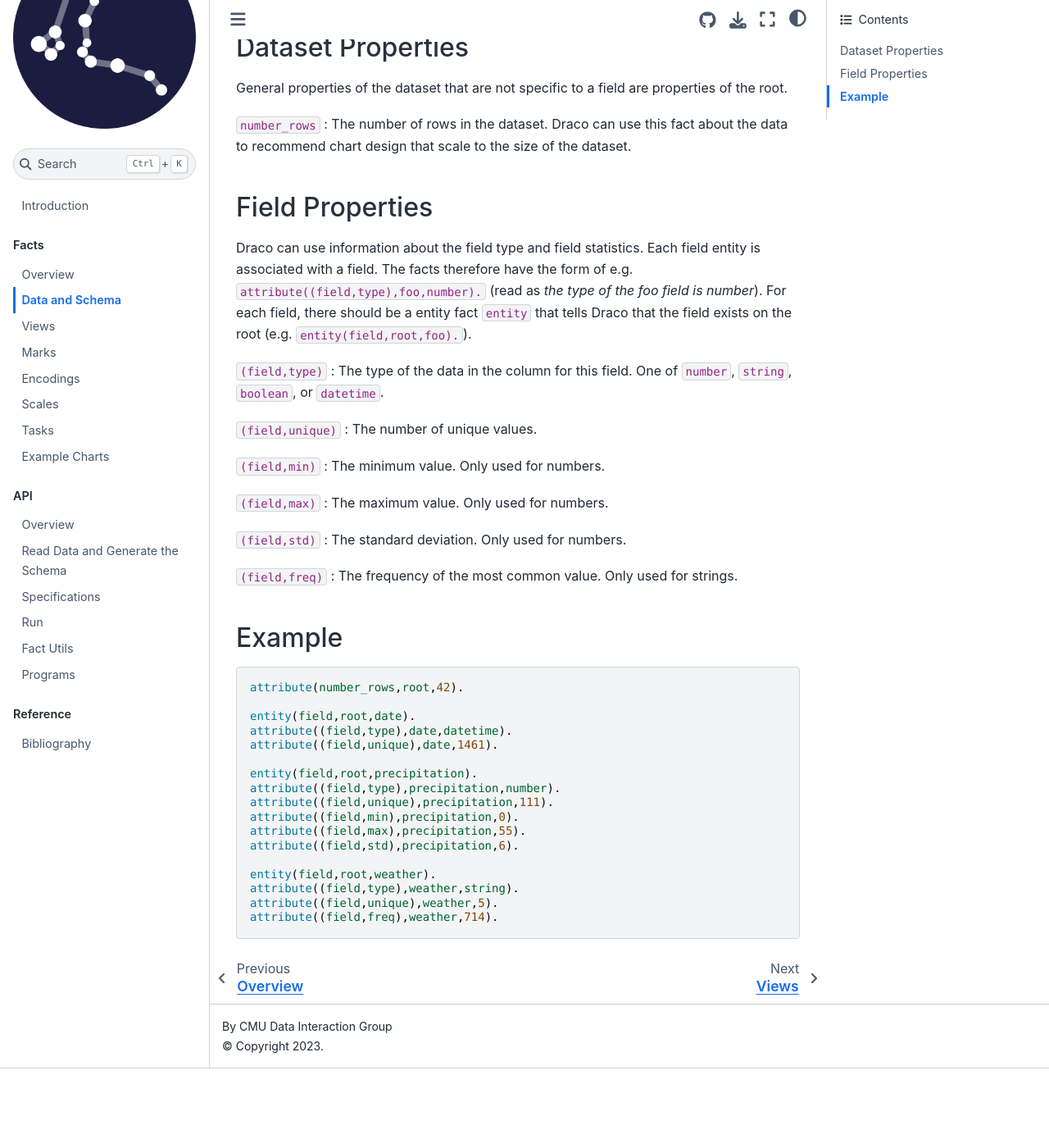
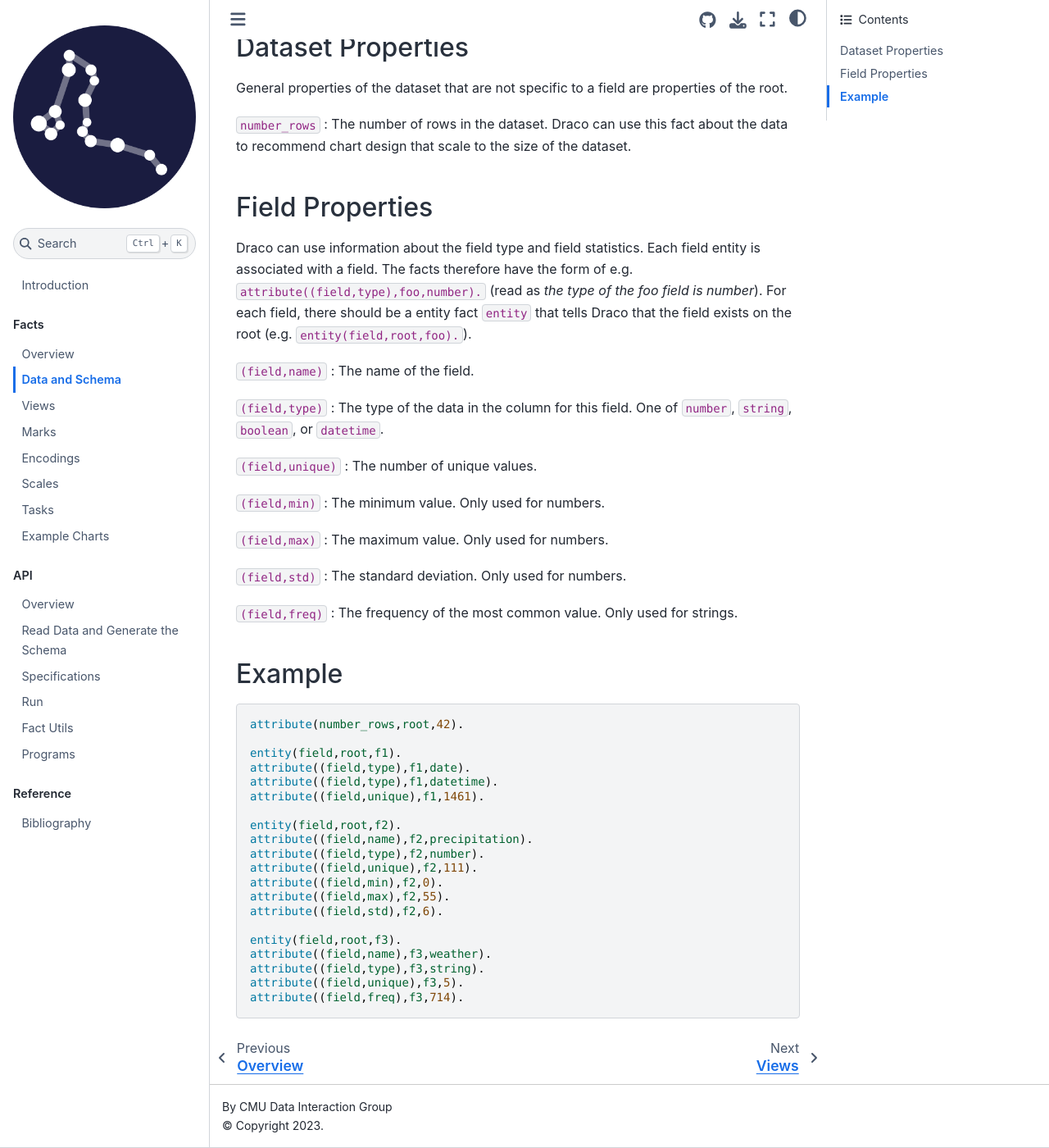
Before and after one commit to cmudig/draco2, a Jupyter Book: the page built from docs/facts/schema.md, in a window 1280 px wide and 1400 px high, scrolled down 334 px. Shown: the whole window at 82% size. Built offline with Jupyter Book 1.0.4 settings and Sphinx 7.4.7 and the Sphinx Book theme 1.1.4, drawn with Linux system fonts in a browser that asks for light colours; before the commit the page ends 1637 px from its top, so only the background shows below that.

Commit message:
docs: support field name

````diff
--- a/docs/facts/schema.md
+++ b/docs/facts/schema.md
@@ -16,6 +16,9 @@ General properties of the dataset that are not specific to a field are propertie
 ## Field Properties
 
 Draco can use information about the field type and field statistics. Each field entity is associated with a field. The facts therefore have the form of e.g. `attribute((field,type),foo,number).` (read as _the type of the foo field is number_). For each field, there should be a entity fact `entity` that tells Draco that the field exists on the root (e.g. `entity(field,root,foo).`).
+
+`(field,name)`
+: The name of the field.
 
 `(field,type)`
 : The type of the data in the column for this field. One of `number`, `string`, `boolean`, or `datetime`.
@@ -40,19 +43,22 @@ Draco can use information about the field type and field statistics. Each field
 ```prolog
 attribute(number_rows,root,42).
 
-entity(field,root,date).
-attribute((field,type),date,datetime).
-attribute((field,unique),date,1461).
+entity(field,root,f1).
+attribute((field,type),f1,date).
+attribute((field,type),f1,datetime).
+attribute((field,unique),f1,1461).
 
-entity(field,root,precipitation).
-attribute((field,type),precipitation,number).
-attribute((field,unique),precipitation,111).
-attribute((field,min),precipitation,0).
-attribute((field,max),precipitation,55).
-attribute((field,std),precipitation,6).
+entity(field,root,f2).
+attribute((field,name),f2,precipitation).
+attribute((field,type),f2,number).
+attribute((field,unique),f2,111).
+attribute((field,min),f2,0).
+attribute((field,max),f2,55).
+attribute((field,std),f2,6).
 
-entity(field,root,weather).
-attribute((field,type),weather,string).
-attribute((field,unique),weather,5).
-attribute((field,freq),weather,714).
+entity(field,root,f3).
+attribute((field,name),f3,weather).
+attribute((field,type),f3,string).
+attribute((field,unique),f3,5).
+attribute((field,freq),f3,714).
 ```
````
Also changed, not shown: docs/facts/mark.md (+1 -1 lines), docs/facts/scale.md (+4 -4 lines).
